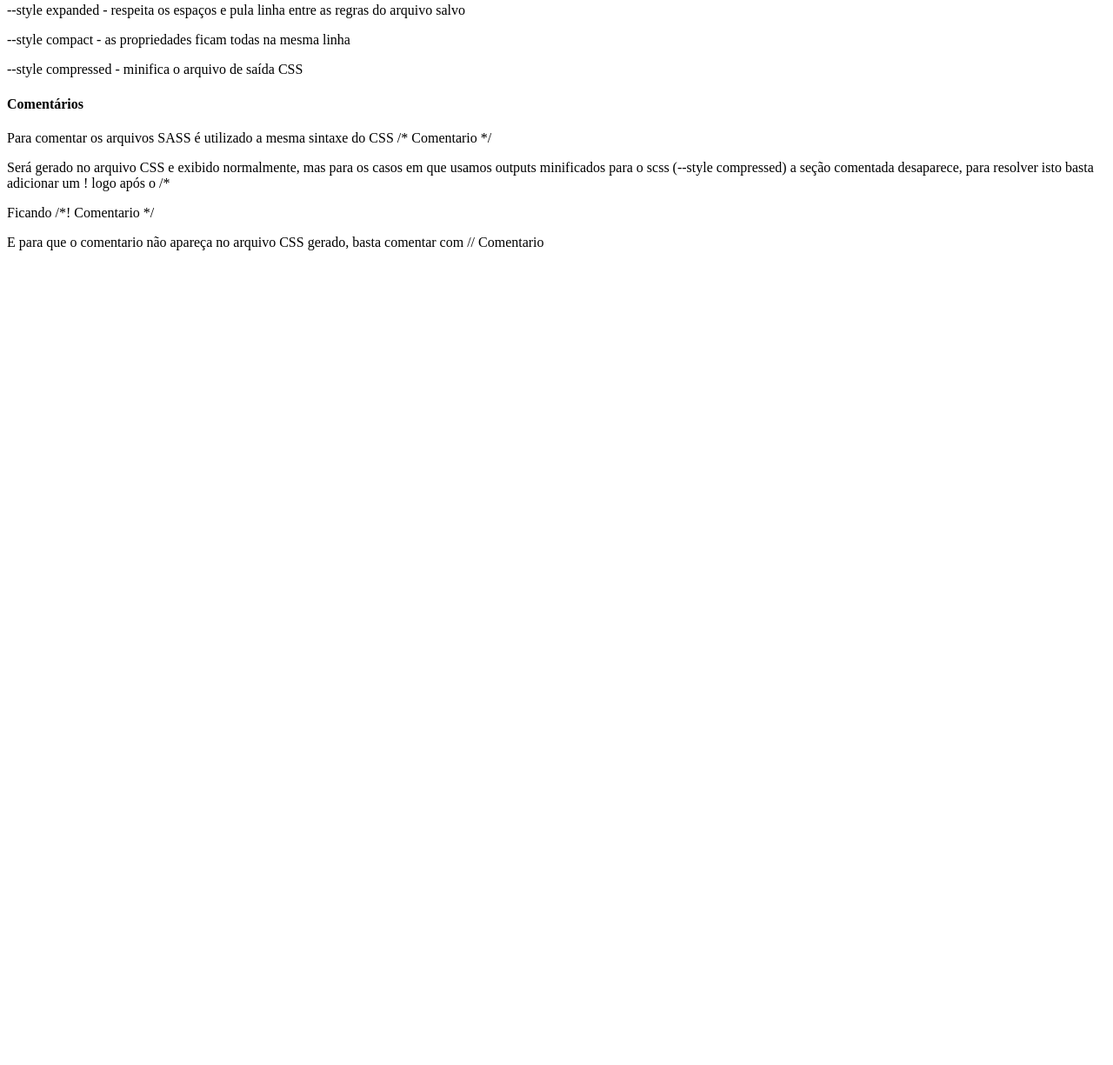
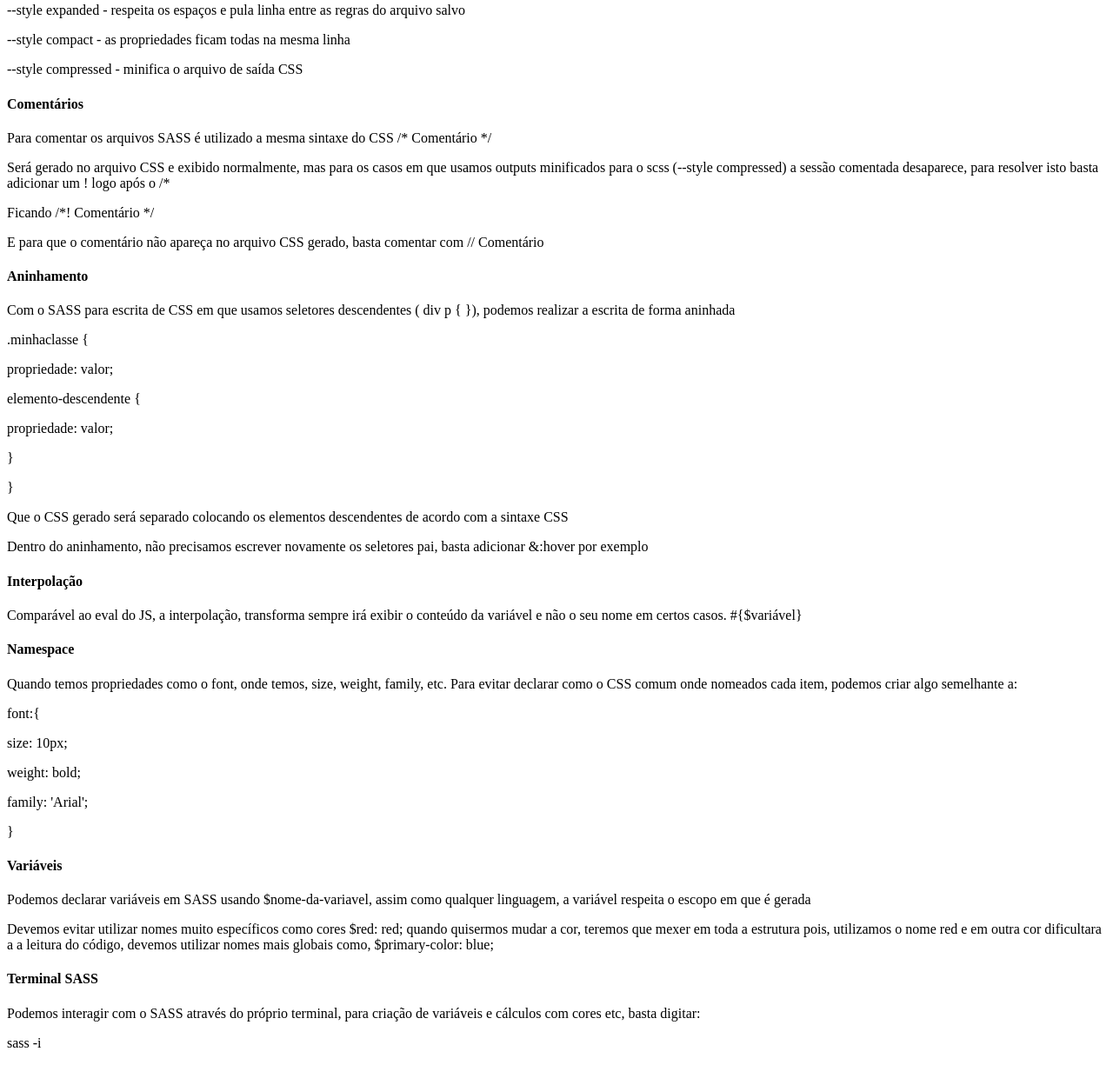
Before and after one commit to SamyrOR/front-end-completo, a plain HTML site: page SASS/index.html in a window 1280 px wide. Shown: the part 502-1727 px from the top of the page at 87% size. Before the commit the page ends 806 px from the top, so only its background shows below. Drawn offline with Linux system fonts and the light colour scheme.

Commit message:
variaveis, aninhamento e atividade pratica de criaçao de menu

```diff
--- /dev/null
+++ b/SASS/Menu/style/style.scss
@@ -0,0 +1,49 @@
+*{
+    box-sizing: border-box;
+    font-family: Arial, Helvetica, sans-serif;
+}
+body {
+    margin: 0;
+    padding: 0;
+}
+$cor-primaria:  rgb(181, 54, 255);
+$cor-secundaria: rgb(144, 157, 31);
+$container-largura: 1024px;
+header {
+    display: flex;
+    width: $container-largura;
+    justify-content: space-between;
+    margin: auto;
+    padding: 10px;
+    height: 50px;
+    align-items: center;
+}
+.menu-list {
+    display: flex;
+    align-items: center;
+    li {
+        list-style: none;
+        a {
+            text-decoration: none;
+            padding: 10px;
+            color: $cor-secundaria;
+            &:hover {
+                background: {
+                    color: $cor-secundaria;
+                }
+                color: $cor-primaria;
+            }
+        }
+    }
+}
+/* Exemplo de código BEM usando SASS
+.menu {
+    background-color: #000;
+    &__title{
+        background-color: #000;
+        &--underline {
+            background-color: #000;
+        }
+    }
+}
+*/
--- a/SASS/index.html
+++ b/SASS/index.html
@@ -28,12 +28,37 @@
                 <p>--style compact - as propriedades ficam todas na mesma linha</p>
                 <p>--style compressed - minifica o arquivo de saída CSS</p>
                 <h4>Comentários</h4>
-                <p>Para comentar os arquivos SASS  é utilizado a mesma sintaxe do CSS /* Comentario */</p>
+                <p>Para comentar os arquivos SASS  é utilizado a mesma sintaxe do CSS /* Comentário */</p>
                 <p>
-                    Será gerado no arquivo CSS e exibido normalmente, mas para os casos  em que usamos outputs minificados para o scss (--style compressed) a seção comentada desaparece, para resolver isto basta adicionar um ! logo após o /*
+                    Será gerado no arquivo CSS e exibido normalmente, mas para os casos  em que usamos outputs minificados para o scss (--style compressed) a sessão comentada desaparece, para resolver isto basta adicionar um ! logo após o /*
                 </p>
-                <p>Ficando /*! Comentario */</p>
-                <p> E para que o comentario não apareça no arquivo CSS gerado, basta comentar com // Comentario</p>
+                <p>Ficando /*! Comentário */</p>
+                <p> E para que o comentário não apareça no arquivo CSS gerado, basta comentar com // Comentário</p>
+                <h4>Aninhamento</h4>
+                <p>Com o SASS para escrita de CSS em que usamos seletores descendentes ( div p { }), podemos realizar a escrita de forma aninhada</p>
+                <p>.minhaclasse {</p>
+                <p>propriedade: valor;</p>
+                <p>elemento-descendente {</p>
+                <p>propriedade: valor;</p>
+                <p>}</p>
+                <p>}</p>
+                <p>Que o CSS gerado será separado colocando os elementos descendentes de acordo com a sintaxe CSS</p>
+                <p>Dentro do aninhamento, não precisamos escrever novamente os seletores pai, basta adicionar &:hover por exemplo</p>
+                <h4>Interpolação</h4>
+                <p>Comparável ao eval do JS, a interpolação, transforma sempre irá exibir o conteúdo da variável e não o seu nome em certos casos. #{$variável}</p>
+                <h4>Namespace</h4>
+                <p>Quando temos propriedades como o font, onde temos, size, weight, family, etc. Para evitar declarar como o CSS comum onde nomeados cada item, podemos criar algo semelhante a:</p>
+                <p>font:{</p>
+                <p>size: 10px;</p>
+                <p>weight: bold;</p>
+                <p>family: 'Arial';</p>
+                <p>}</p>
+                <h4>Variáveis</h4>
+                <p>Podemos declarar variáveis em SASS usando $nome-da-variavel, assim como qualquer linguagem, a variável respeita o escopo em que é gerada</p>
+                <p>Devemos evitar utilizar nomes muito específicos como cores $red: red; quando quisermos mudar a cor, teremos que mexer em toda a estrutura pois, utilizamos o nome red e em outra cor dificultara a a leitura do código, devemos utilizar nomes mais globais como, $primary-color: blue;</p>
+                <h4>Terminal SASS</h4>
+                <p>Podemos interagir com o SASS através do próprio terminal, para criação de variáveis e cálculos com cores etc, basta digitar: </p>
+                <p>sass -i</p>
             </section>
             <section>
 
```
Also changed, not shown: SASS/Menu/index.html (added, +30 -0 lines), SASS/Menu/style/style.css (added), 1 other file.
